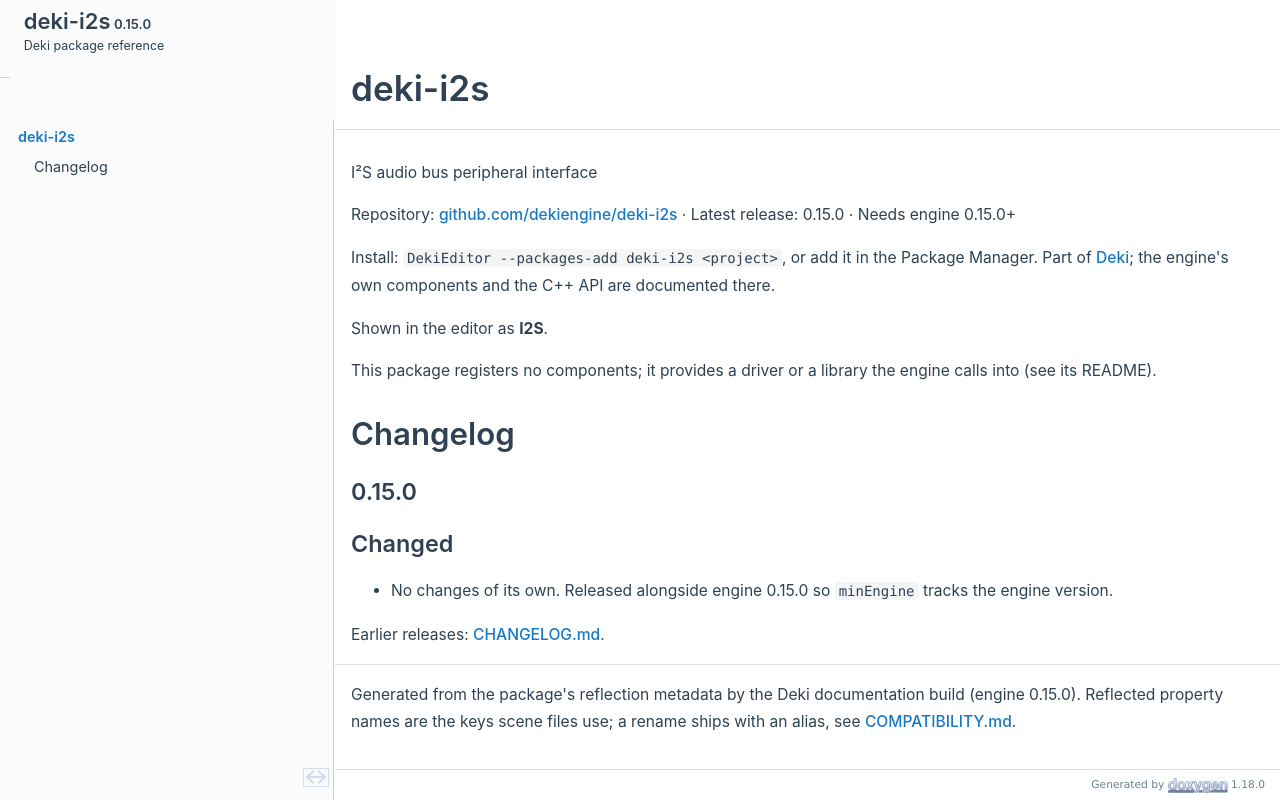
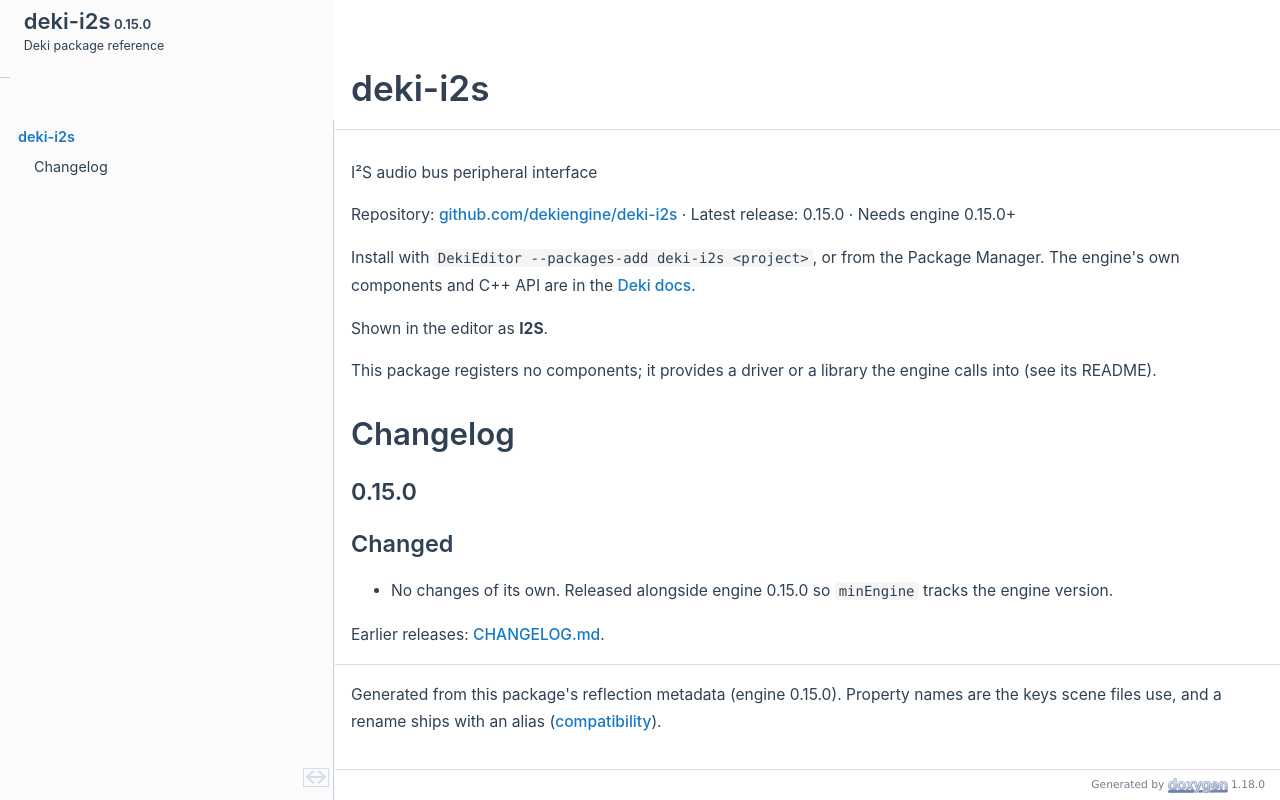
Before and after one commit to dekiengine/deki-i2s, a plain HTML site: page index.html in a window 1280 px wide. Drawn offline with Linux system fonts and the light colour scheme.

Commit message:
Docs for deki-i2s from deki-editor e3d4b50

```diff
--- a/index.html
+++ b/index.html
@@ -81,7 +81,7 @@
 <div class="textblock"><p><a class="anchor" id="mainpage"></a></p>
 <p>I²S audio bus peripheral interface</p>
 <p>Repository: <a href="https://github.com/dekiengine/deki-i2s">github.com/dekiengine/deki-i2s</a> · Latest release: 0.15.0 · Needs engine 0.15.0+</p>
-<p>Install: <span class="tt">DekiEditor --packages-add deki-i2s &lt;project&gt;</span>, or add it in the Package Manager. Part of <a href="https://dekiengine.github.io/docs/">Deki</a>; the engine's own components and the C++ API are documented there.</p>
+<p>Install with <span class="tt">DekiEditor --packages-add deki-i2s &lt;project&gt;</span>, or from the Package Manager. The engine's own components and C++ API are in the <a href="https://dekiengine.github.io/docs/">Deki docs</a>.</p>
 <p>Shown in the editor as <b>I2S</b>.</p>
 <p>This package registers no components; it provides a driver or a library the engine calls into (see its README).</p>
 <h1 class="doxsection"><a class="anchor" id="autotoc_md0"></a>
@@ -95,7 +95,7 @@
 </ul>
 <p>Earlier releases: <a href="https://github.com/dekiengine/deki-i2s/blob/master/CHANGELOG.md">CHANGELOG.md</a>.</p>
 <hr  />
-<p>Generated from the package's reflection metadata by the Deki documentation build (engine 0.15.0). Reflected property names are the keys scene files use; a rename ships with an alias, see <a href="https://github.com/dekiengine/deki-editor/blob/master/COMPATIBILITY.md">COMPATIBILITY.md</a>. </p>
+<p>Generated from this package's reflection metadata (engine 0.15.0). Property names are the keys scene files use, and a rename ships with an alias (<a href="https://github.com/dekiengine/deki-editor/blob/master/COMPATIBILITY.md">compatibility</a>). </p>
 </div></div><!-- PageDoc -->
 <a href="doxygen_crawl.html"></a>
 </div><!-- contents -->
```
